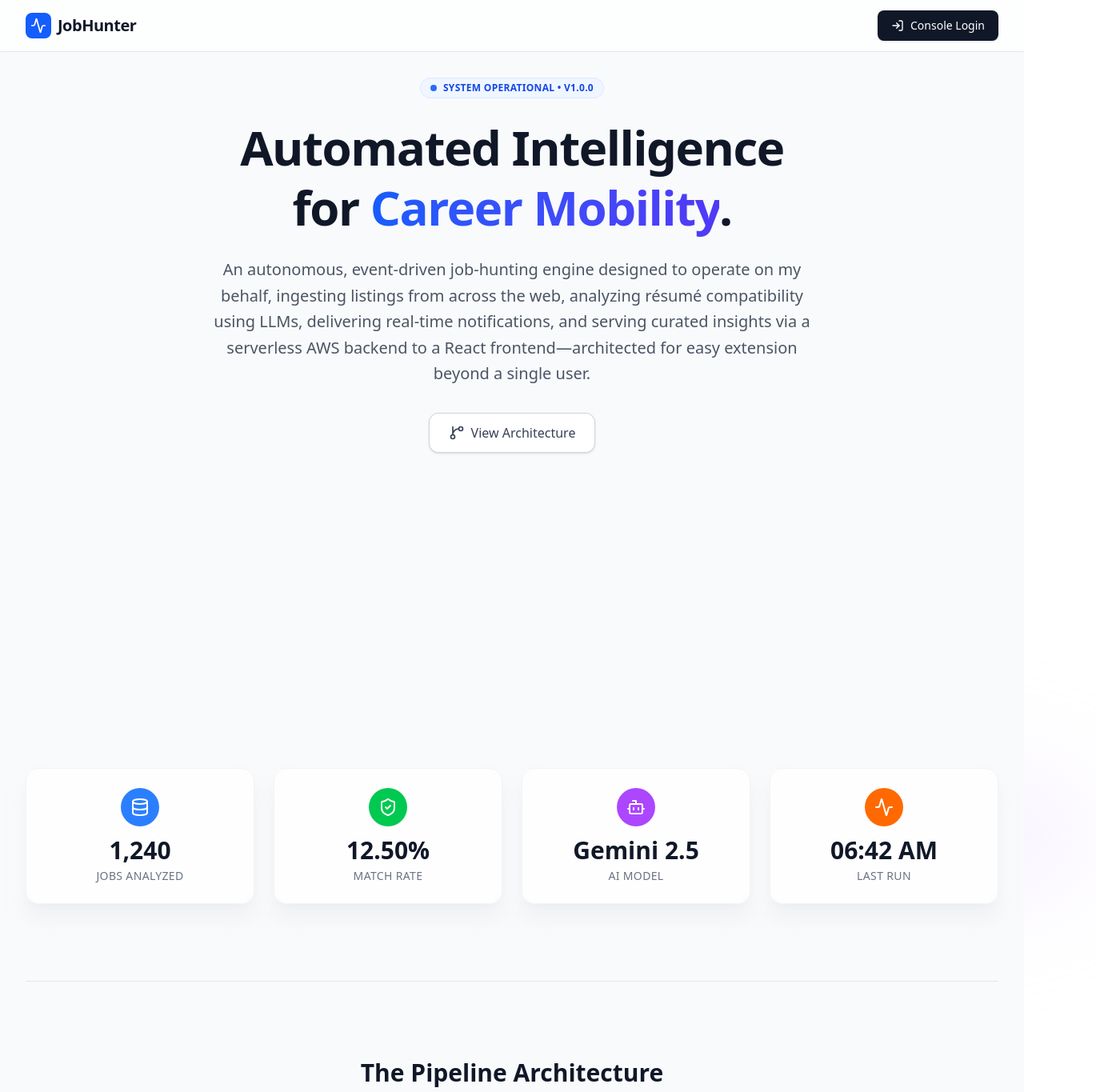
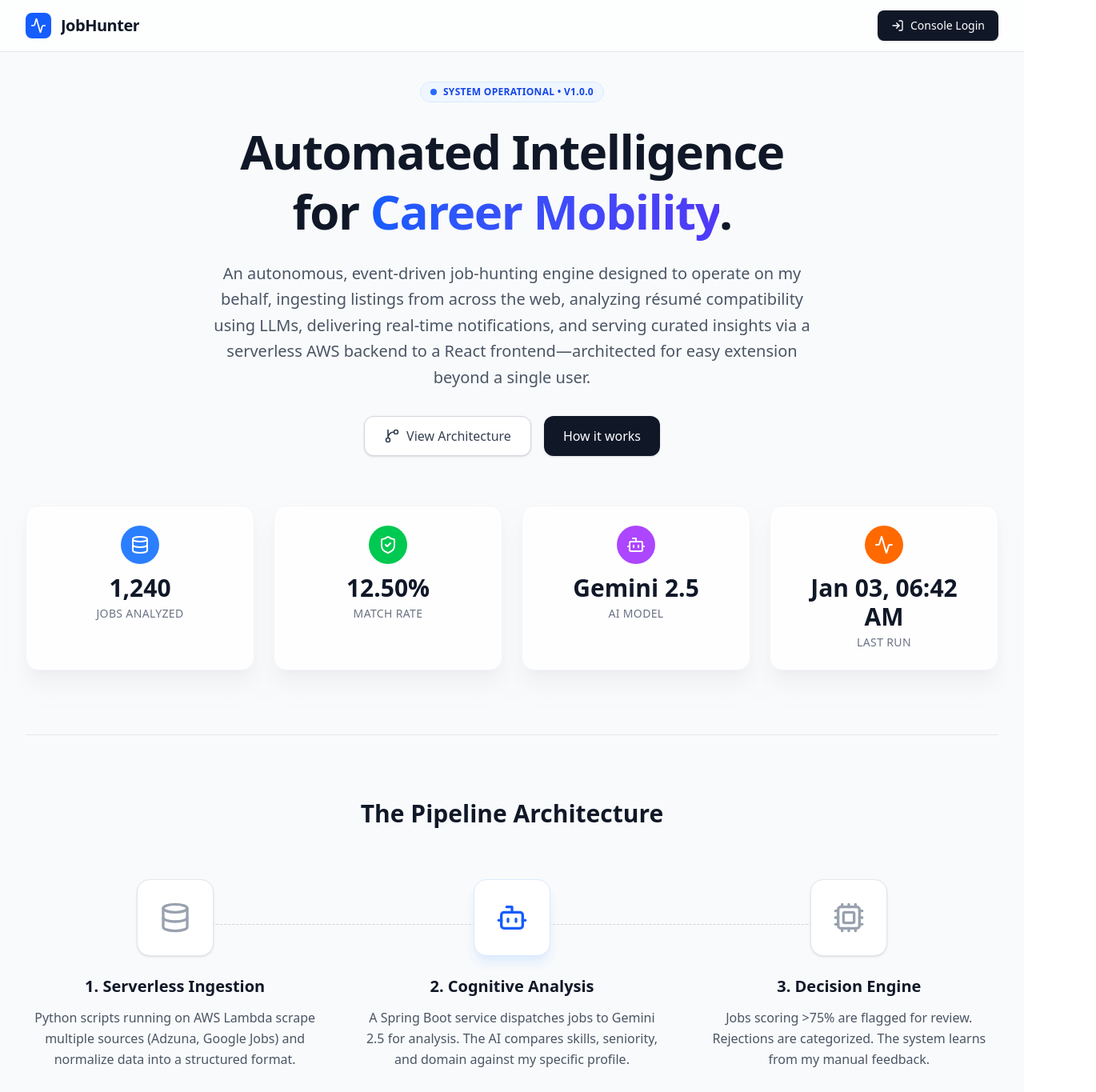
Before and after one commit to iamvusumzi/jobhunter-dashboard, a React (Vite) app: page / in a window 1280 px wide. Shown: the top 1365 px of the page at 80% size, 1370 px wide, since content can reach past the window. Built offline with nearby package versions, Linux system fonts and the light colour scheme; no server answers.

Commit message:
refactor: improve public landing page

```diff
--- a/src/features/public/PublicLanding.tsx
+++ b/src/features/public/PublicLanding.tsx
@@ -1,4 +1,4 @@
-import { useEffect } from "react";
+import { useEffect, useMemo } from "react";
 import { useNavigate } from "react-router-dom";
 import { useAppDispatch, useAppSelector } from "../../store/hooks";
 import { fetchPublicStats, selectPublicStats } from "./publicSlice";
@@ -22,46 +22,76 @@ const PublicLanding = () => {
     dispatch(fetchPublicStats());
   }, [dispatch]);
 
+  const lastRunLabel = useMemo(() => {
+    if (!stats || !stats.lastRunTime) return undefined;
+    const d = new Date(stats.lastRunTime);
+    return d.toLocaleString([], {
+      month: "short",
+      day: "2-digit",
+      hour: "2-digit",
+      minute: "2-digit",
+    });
+  }, [stats]);
+
+  const handleScrollToArchitecture = () => {
+    document.getElementById("architecture")?.scrollIntoView({
+      behavior: "smooth",
+      block: "start",
+    });
+  };
+
   return (
     <div className="min-h-screen bg-gray-50 flex flex-col font-sans">
+      {/* Skip to content (accessibility) */}
+      <a
+        href="#main"
+        className="sr-only focus:not-sr-only focus:fixed focus:top-3 focus:left-3 focus:z-[60] bg-white px-3 py-2 rounded-md shadow border border-gray-200 text-sm"
+      >
+        Skip to content
+      </a>
+
       {/* 1. Navbar */}
       <nav className="w-full bg-white/70 backdrop-blur-md border-b border-gray-200 fixed top-0 z-50">
         <div className="max-w-7xl mx-auto px-4 sm:px-6 lg:px-8">
           <div className="flex justify-between h-16 items-center">
-            <div className="flex items-center gap-2">
-              <div className="bg-blue-600 p-1.5 rounded-lg">
+            <div className="flex items-center gap-3 min-w-0">
+              <div className="bg-blue-600 p-1.5 rounded-lg shrink-0">
                 <Activity className="h-5 w-5 text-white" />
               </div>
-              <span className="font-bold text-xl text-gray-900 tracking-tight">
+              <span className="font-bold text-lg sm:text-xl text-gray-900 tracking-tight truncate">
                 JobHunter
               </span>
             </div>
+
             <button
               onClick={() => navigate("/login")}
-              className="inline-flex items-center px-4 py-2 border border-transparent text-sm font-medium rounded-lg text-white bg-gray-900 hover:bg-gray-800 transition-colors shadow-sm"
+              className="inline-flex items-center px-3 sm:px-4 py-2 border border-transparent text-sm font-medium rounded-lg text-white bg-gray-900 hover:bg-gray-800 transition-colors shadow-sm"
             >
-              <LogIn className="h-4 w-4 mr-2" />
+              <LogIn className="h-4 w-4 mr-2 hidden sm:block" />
               Console Login
             </button>
           </div>
         </div>
       </nav>
 
-      <main className="flex-1 pt-24 pb-12">
+      <main id="main" className="flex-1 pt-24 pb-12">
         <div className="max-w-7xl mx-auto px-4 sm:px-6 lg:px-8">
-          <div className="text-center max-w-3xl mx-auto mb-16 h-screen">
-            <div className="inline-flex items-center px-3 py-1 rounded-full bg-blue-50 border border-blue-100 text-blue-700 text-xs font-semibold uppercase tracking-wide mb-6">
+          {/* Hero */}
+          <div className="text-center max-w-3xl mx-auto mb-14 min-h-[60vh] flex flex-col justify-center">
+            <div className="inline-flex items-center px-3 py-1 rounded-full bg-blue-50 border border-blue-100 text-blue-700 text-xs font-semibold uppercase tracking-wide mb-6 self-center">
               <span className="flex h-2 w-2 rounded-full bg-blue-600 mr-2 animate-pulse"></span>
               System Operational • {stats?.version || "v1.0.0"}
             </div>
-            <h1 className="text-5xl sm:text-6xl font-extrabold text-gray-900 tracking-tight mb-6 leading-tight">
+
+            <h1 className="text-4xl sm:text-6xl font-extrabold text-gray-900 tracking-tight mb-6 leading-tight">
               Automated Intelligence for{" "}
-              <span className="text-transparent bg-clip-text bg-linear-to-r from-blue-600 to-indigo-600">
+              <span className="text-transparent bg-clip-text bg-gradient-to-r from-blue-600 to-indigo-600">
                 Career Mobility
               </span>
               .
             </h1>
-            <p className="text-xl text-gray-600 mb-8 leading-relaxed">
+
+            <p className="text-base sm:text-xl text-gray-600 mb-8 leading-relaxed">
               An autonomous, event-driven job-hunting engine designed to operate
               on my behalf, ingesting listings from across the web, analyzing
               résumé compatibility using LLMs, delivering real-time
@@ -69,7 +99,8 @@ const PublicLanding = () => {
               backend to a React frontend—architected for easy extension beyond
               a single user.
             </p>
-            <div className="flex justify-center gap-4">
+
+            <div className="flex flex-col sm:flex-row justify-center gap-3 sm:gap-4">
               <button
                 onClick={() =>
                   window.open(
@@ -77,35 +108,45 @@ const PublicLanding = () => {
                     "_blank"
                   )
                 }
-                className="px-6 py-3 bg-white border border-gray-300 text-gray-700 font-medium rounded-xl hover:bg-gray-50 transition-colors flex items-center shadow-sm"
+                className="w-full sm:w-auto px-6 py-3 bg-white border border-gray-300 text-gray-700 font-medium rounded-xl hover:bg-gray-50 transition-colors flex items-center justify-center shadow-sm"
               >
                 <GitBranch className="h-5 w-5 mr-2" />
                 View Architecture
               </button>
+
+              <button
+                onClick={handleScrollToArchitecture}
+                className="w-full sm:w-auto px-6 py-3 bg-gray-900 text-white font-medium rounded-xl hover:bg-gray-800 transition-colors flex items-center justify-center shadow-sm"
+              >
+                How it works
+              </button>
             </div>
           </div>
 
-          <div className="grid grid-cols-1 md:grid-cols-2 lg:grid-cols-4 gap-6 mb-24 relative">
-            <div className="absolute top-1/2 left-1/2 -translate-x-1/2 -translate-y-1/2 w-[120%] h-full bg-linear-to-r from-blue-200/30 to-purple-200/30 blur-3xl rounded-full -z-10" />
+          {/* Stats */}
+          <div className="grid grid-cols-1 md:grid-cols-2 lg:grid-cols-4 gap-6 mb-20 relative">
+            <div className="absolute inset-x-0 top-1/2 -translate-y-1/2 h-[90%] bg-gradient-to-r from-blue-200/30 to-purple-200/30 blur-3xl rounded-full -z-10" />
 
             <StatBox
               label="Jobs Analyzed"
-              value={stats?.totalJobsAnalysed?.toLocaleString()}
+              value={stats?.totalJobsAnalysed?.toLocaleString() ?? "—"}
               icon={Database}
               color="bg-blue-500"
               loading={loading}
             />
+
             <StatBox
               label="Match Rate"
               value={
                 stats?.matchRate !== undefined
                   ? `${stats.matchRate.toFixed(2)}%`
-                  : undefined
+                  : "—"
               }
               icon={ShieldCheck}
               color="bg-green-500"
               loading={loading}
             />
+
             <StatBox
               label="AI Model"
               value="Gemini 2.5"
@@ -113,35 +154,31 @@ const PublicLanding = () => {
               color="bg-purple-500"
               loading={loading}
             />
+
             <StatBox
               label="Last Run"
-              value={
-                stats?.lastRunTime
-                  ? new Date(stats.lastRunTime).toLocaleTimeString([], {
-                      hour: "2-digit",
-                      minute: "2-digit",
-                    })
-                  : undefined
-              }
+              value={lastRunLabel ?? "—"}
               icon={Activity}
               color="bg-orange-500"
               loading={loading}
             />
           </div>
 
-          <div className="border-t border-gray-200 pt-24">
-            <h2 className="text-3xl font-bold text-gray-900 text-center mb-16">
+          {/* Architecture */}
+          <div id="architecture" className="border-t border-gray-200 pt-20">
+            <h2 className="text-2xl sm:text-3xl font-bold text-gray-900 text-center mb-12 sm:mb-16">
               The Pipeline Architecture
             </h2>
 
-            <div className="grid grid-cols-1 md:grid-cols-3 gap-12 relative">
-              <div className="hidden md:block absolute top-12 left-1/3 w-1/3 h-0.5 bg-linear-to-r from-gray-200 to-gray-200 border-t-2 border-dashed border-gray-300 z-0" />
+            <div className="grid grid-cols-1 md:grid-cols-3 gap-10 sm:gap-12 relative">
+              {/* More stable dashed line */}
+              <div className="hidden md:block absolute top-14 left-1/6 right-1/6 h-px border-t border-dashed border-gray-300 z-0" />
 
               <div className="relative z-10 flex flex-col items-center text-center">
-                <div className="h-24 w-24 bg-white rounded-2xl border border-gray-200 shadow-sm flex items-center justify-center mb-6">
-                  <Database className="h-10 w-10 text-gray-400" />
+                <div className="h-20 w-20 sm:h-24 sm:w-24 bg-white rounded-2xl border border-gray-200 shadow-sm flex items-center justify-center mb-5 sm:mb-6">
+                  <Database className="h-9 w-9 sm:h-10 sm:w-10 text-gray-400" />
                 </div>
-                <h3 className="text-xl font-bold text-gray-900 mb-3">
+                <h3 className="text-lg sm:text-xl font-bold text-gray-900 mb-3">
                   1. Serverless Ingestion
                 </h3>
                 <p className="text-gray-600 leading-relaxed">
@@ -152,10 +189,10 @@ const PublicLanding = () => {
               </div>
 
               <div className="relative z-10 flex flex-col items-center text-center">
-                <div className="h-24 w-24 bg-white rounded-2xl border border-blue-100 shadow-lg shadow-blue-100 flex items-center justify-center mb-6">
-                  <Bot className="h-10 w-10 text-blue-600" />
+                <div className="h-20 w-20 sm:h-24 sm:w-24 bg-white rounded-2xl border border-blue-100 shadow-lg shadow-blue-100 flex items-center justify-center mb-5 sm:mb-6">
+                  <Bot className="h-9 w-9 sm:h-10 sm:w-10 text-blue-600" />
                 </div>
-                <h3 className="text-xl font-bold text-gray-900 mb-3">
+                <h3 className="text-lg sm:text-xl font-bold text-gray-900 mb-3">
                   2. Cognitive Analysis
                 </h3>
                 <p className="text-gray-600 leading-relaxed">
@@ -166,10 +203,10 @@ const PublicLanding = () => {
               </div>
 
               <div className="relative z-10 flex flex-col items-center text-center">
-                <div className="h-24 w-24 bg-white rounded-2xl border border-gray-200 shadow-sm flex items-center justify-center mb-6">
-                  <Cpu className="h-10 w-10 text-gray-400" />
+                <div className="h-20 w-20 sm:h-24 sm:w-24 bg-white rounded-2xl border border-gray-200 shadow-sm flex items-center justify-center mb-5 sm:mb-6">
+                  <Cpu className="h-9 w-9 sm:h-10 sm:w-10 text-gray-400" />
                 </div>
-                <h3 className="text-xl font-bold text-gray-900 mb-3">
+                <h3 className="text-lg sm:text-xl font-bold text-gray-900 mb-3">
                   3. Decision Engine
                 </h3>
                 <p className="text-gray-600 leading-relaxed">
@@ -182,15 +219,15 @@ const PublicLanding = () => {
         </div>
       </main>
 
-      <footer className="bg-white border-t border-gray-200 py-12">
-        <div className="max-w-7xl mx-auto px-4 sm:px-6 lg:px-8 flex flex-col md:flex-row justify-between items-center gap-6">
+      <footer className="bg-white border-t border-gray-200 py-10 sm:py-12">
+        <div className="max-w-7xl mx-auto px-4 sm:px-6 lg:px-8 flex flex-col md:flex-row justify-between items-center gap-4 sm:gap-6">
           <div className="flex items-center gap-2">
             <Activity className="h-5 w-5 text-gray-400" />
             <span className="font-semibold text-gray-500">
               JobHunter System
             </span>
           </div>
-          <div className="text-sm text-gray-400">
+          <div className="text-sm text-gray-400 text-center">
             &copy; {new Date().getFullYear()} Vusumzi Msengana. All rights
             reserved.
           </div>
```
